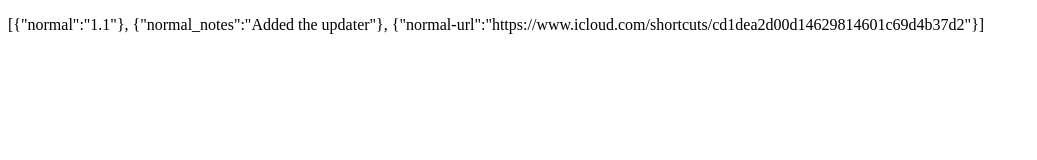
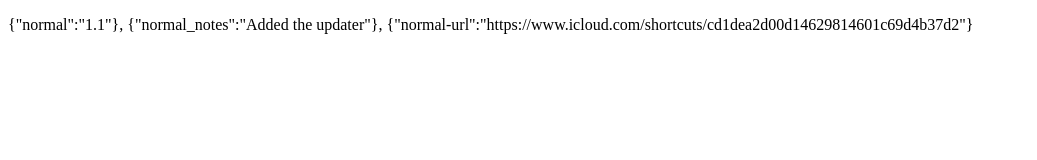
Before and after one commit to ChesterChowWOV/ChesterChowWOV, a plain HTML site: page index.html in a window 1280 px wide. Shown: the whole page, without its empty margins (0-1037 px from the left). Drawn offline with Linux system fonts and the light colour scheme.

Commit message:
Update index.html

```diff
--- a/index.html
+++ b/index.html
@@ -7,7 +7,7 @@
   </head>
   <body>
     <p>
-      [{"normal":"1.1"}, {"normal_notes":"Added the updater"}, {"normal-url":"https://www.icloud.com/shortcuts/cd1dea2d00d14629814601c69d4b37d2"}]
+      {"normal":"1.1"}, {"normal_notes":"Added the updater"}, {"normal-url":"https://www.icloud.com/shortcuts/cd1dea2d00d14629814601c69d4b37d2"}
     </p>
   </body>
 </html>
```
